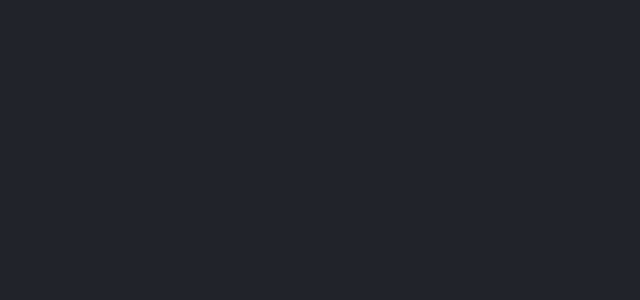
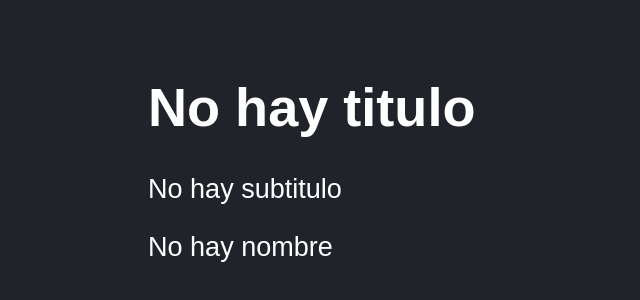
Before and after one commit to Foragger/Counter-app, a React (Vite) app: page / in a window 1280 px wide. Shown: the part 108-408 px from the top of the page, without its empty margins (0-640 px from the left). Built offline with nearby package versions, Linux system fonts and the light colour scheme.

Commit message:
estuve trabajando con propsTypes

```diff
--- a/package.json
+++ b/package.json
@@ -10,6 +10,7 @@
     "preview": "vite preview"
   },
   "dependencies": {
+    "prop-types": "^15.8.1",
     "react": "^18.3.1",
     "react-dom": "^18.3.1"
   },
--- a/src/FirstApp.jsx
+++ b/src/FirstApp.jsx
@@ -1,5 +1,5 @@
 import React from 'react'
-
+import PropTypes from 'prop-types';
 //const newMessage = [0,1,2,3,4,5,6,7,8,9];
 // const newMessage = {
 //     message: 'Roberto',
@@ -25,7 +25,8 @@ import React from 'react'
 
 // es mas facil destructurar el props
 //const FirstApp = (props) => {
-const FirstApp = ({title, subTitle}) => {
+
+export const FirstApp = ({ title , subTitle, name }) => {
 
 
     return (
@@ -34,12 +35,23 @@ const FirstApp = ({title, subTitle}) => {
             <h1>{getSaludo(false)}</h1> */}
             {/* <h1>{newMessage}</h1> */}
             {/* <h1>{JSON.stringify(newMessage)}</h1> */}
-            {/* <h1>{title}</h1> */}
+            <h1>{ title }</h1>
             {/* <h2>FirstApp</h2> */}
             {/* <p>Soy tito</p> */}
-            {/* <p>{subTitle + 1}</p> */}
+            <p>{ subTitle }</p>
+            <p>{ name }</p>
         </>
     )
 }
 
-export default FirstApp;
+FirstApp.propTypes = {
+    title: PropTypes.string.isRequired,
+    subTitle: PropTypes.string,
+    name : PropTypes.string,
+}
+
+FirstApp.defaultProps = {
+    title : 'No hay titulo',
+    subTitle : 'No hay subtitulo',
+    name : 'No hay nombre',
+}
--- a/src/main.jsx
+++ b/src/main.jsx
@@ -1,6 +1,6 @@
 import React from 'react';
 import ReactDOM from 'react-dom/client';
-import FirstApp from './FirstApp';
+import {FirstApp} from './FirstApp';
 
 import './styles.css';
 
```
